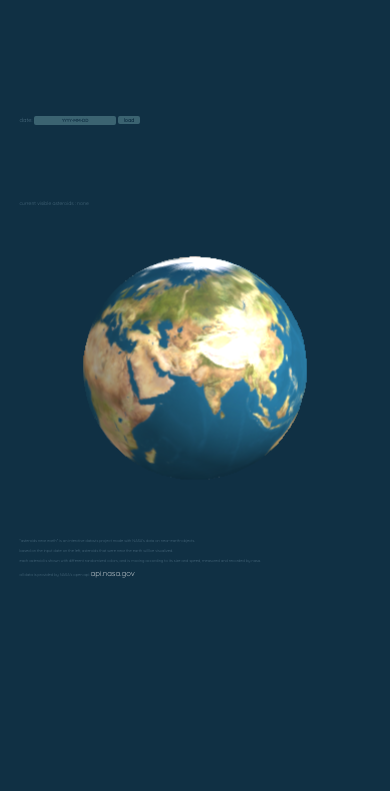
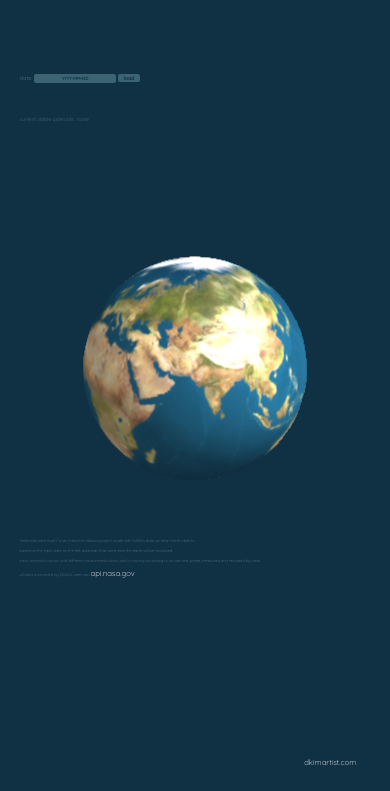
Before and after one commit to ira77kim/asteroids-near-earth, a plain HTML site: page index.html in a window 390 px wide. Shown: the part 53-844 px from the top of the page. Drawn offline with nearby package versions, Linux system fonts and the light colour scheme.

Commit message:
css mobile

```diff
--- a/css/styles.css
+++ b/css/styles.css
@@ -82,6 +82,13 @@ p{
 #search:hover{
   opacity: 1;
 }
+#link{
+  position: absolute;
+  top:80vh;
+  right:5vw;
+  color:#608094;
+
+}
 
 a{
   color:#608094;
@@ -102,7 +109,7 @@ a{
   #space{
     position:absolute;
     left:5vw;
-    top:20vh;
+    top:15vh;
     margin:0vw;
     font-size: 1.5vw;
     color:#608094;
@@ -120,7 +127,7 @@ a{
   p{
     margin:0vw;
     font-size:1.3vw;
-    width:23vw;
+    width:31vw;
     color:#608094;
 
   }
@@ -129,7 +136,7 @@ a{
 
     position:absolute;
     left:5vw;
-    top:30vh;
+    top:20vh;
     margin:0vw;
   }
   #description{
@@ -168,5 +175,11 @@ a{
     color:white;
     text-decoration: none;
   }
+  #link{
+    position: absolute;
+    top: 95vh;
+    left:78vw;
+    /* color:#608094; */
 
+  }
 }
--- a/indexapi.html
+++ b/index.html
@@ -36,6 +36,7 @@
       <br><br>each asteroid is shown with different randomized colors, and is moving according to its size and speed, measured and recorded by nasa.
       <br><br>all data is provided by NASA's open api: <a href="https://api.nasa.gov/">api.nasa.gov</a>
     </p>
+    <span id="link"><a href="https://www.dkimartist.com/">dkimartist.com</a></span>
 
 
   <script src="https://cdnjs.cloudflare.com/ajax/libs/three.js/110/three.min.js"></script>
```
